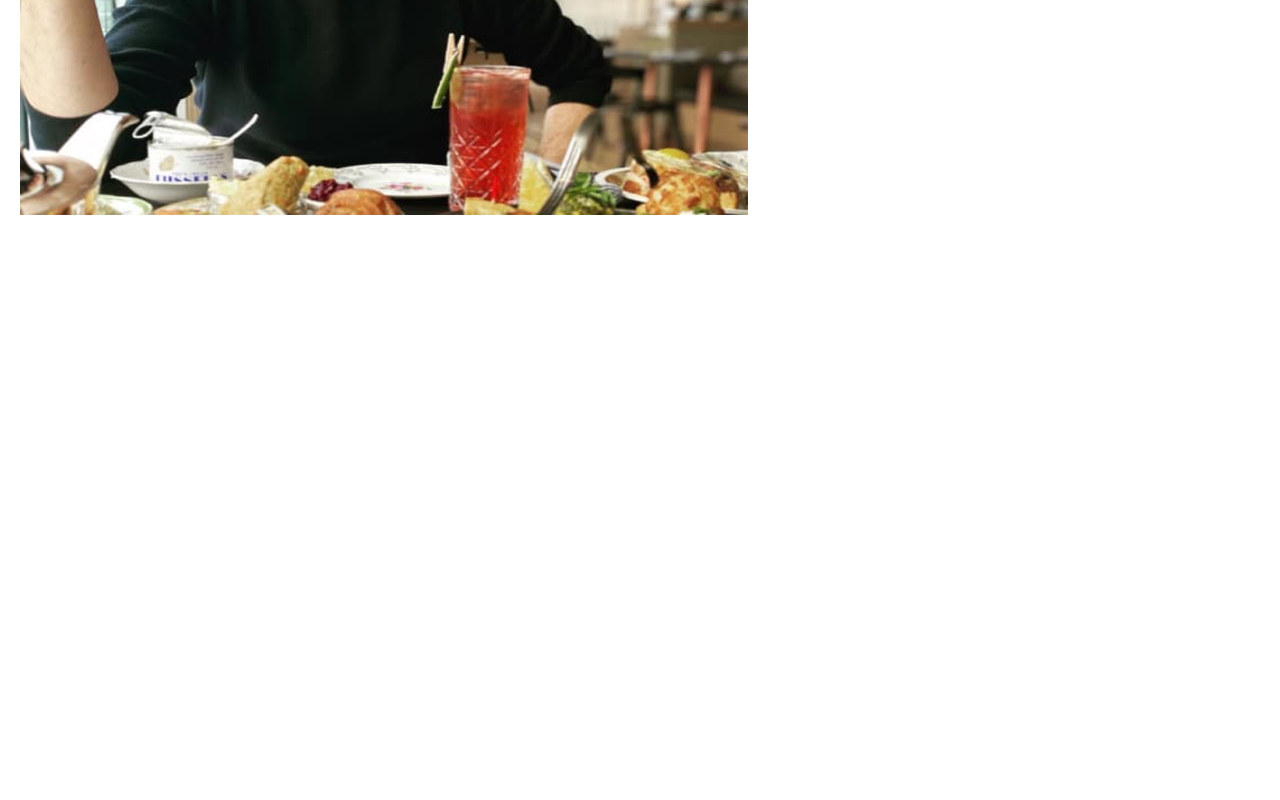
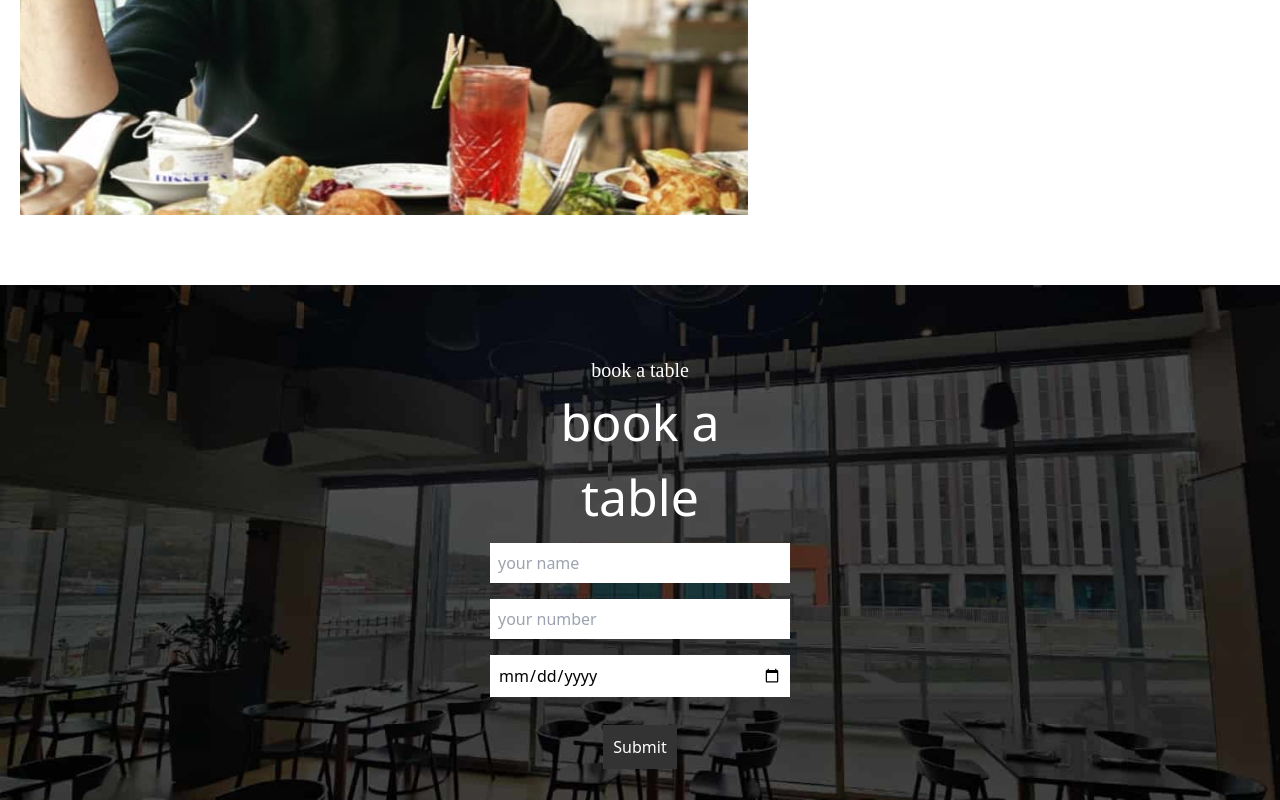
Before and after one commit to AnnMatsarska/terre-test, a Next.js app: page / in a window 1280 px wide. Shown: the part 3206-4006 px from the top of the page. Before the commit the page ends 3491 px from the top, so only its background shows below. Built offline with nearby package versions, Linux system fonts and the light colour scheme.

Commit message:
add form

```diff
--- a/package.json
+++ b/package.json
@@ -9,12 +9,15 @@
     "lint": "next lint"
   },
   "dependencies": {
+    "@hookform/resolvers": "^3.3.4",
     "eslint-config-prettier": "^9.1.0",
     "next": "14.2.0",
     "prettier": "^3.2.5",
     "react": "^18",
     "react-dom": "^18",
-    "react-icons": "^5.0.1"
+    "react-hook-form": "^7.51.3",
+    "react-icons": "^5.0.1",
+    "zod": "^3.22.4"
   },
   "devDependencies": {
     "@types/node": "^20",
--- a/src/app/globals.css
+++ b/src/app/globals.css
@@ -28,3 +28,18 @@ img {
   max-width: 100%;
   height: auto;
 }
+
+.input-field {
+  padding: 8px;
+  margin: 8px;
+  width: 300px;
+}
+
+.btn-submit {
+  padding: 10px;
+  margin: 20px;
+  background-color: #333;
+  color: white;
+  border: none;
+  cursor: pointer;
+}
--- a/src/app/page.tsx
+++ b/src/app/page.tsx
@@ -1,6 +1,7 @@
 'use client';
 
 import About from '@/components/About';
+import Booking from '@/components/Booking';
 import Hero from '@/components/Hero';
 import History from '@/components/History';
 import Schedule from '@/components/Schedule';
@@ -12,6 +13,7 @@ export default function Home() {
       <History />
       <About />
       <Schedule />
+      <Booking />
     </>
   );
 }
--- a/src/components/About.tsx
+++ b/src/components/About.tsx
@@ -8,7 +8,7 @@ const About = () => {
         <p className="lowercase font-sans font-medium text-[20px] md:text-[30px] 2xl:text-[50px] text-white">
           Text abouT photo#1
         </p>
-        <div className="flex gap-[10px] items-center">
+        <div className="flex gap-[10px] items-center flex-wrap">
           <Image
             src="/ab-1.jpg"
             alt="inst"
--- /dev/null
+++ b/src/components/Booking.tsx
@@ -0,0 +1,85 @@
+'use client';
+
+import React from 'react';
+import { useForm, SubmitHandler } from 'react-hook-form';
+import { zodResolver } from '@hookform/resolvers/zod';
+import { z } from 'zod';
+
+interface IData {
+  name: string;
+  number: string;
+  date: string;
+}
+
+const Booking = () => {
+  const schema = z.object({
+    name: z.string(),
+    number: z.string().min(10).max(10),
+    date: z.string().refine((val) => {
+      return !isNaN(Date.parse(val));
+    }, 'Enter a valid date'),
+  });
+
+  const {
+    register,
+    handleSubmit,
+    reset,
+    formState: { errors },
+  } = useForm<IData>({
+    resolver: zodResolver(schema),
+  });
+
+  const onSubmit: SubmitHandler<IData> = (data) => {
+    console.log(data);
+    reset();
+  };
+
+  return (
+    <section className="bg-booking bg-cover h-[430px] md:h-[515px] 2xl:h-[610px] pt-[60px] md:pt-[70px] 2xl:pt-[102px] w-full mx-auto px-[10px] md:px-[20px] 2xl:px-[120px]">
+      <p className="text-white font-montez font-normal text-center text-[17px] md:text-[20px] 2xl:text-[22px] w-[100px] mx-auto">
+        book a table
+      </p>
+      <p className="text-white font-sans font-medium text-center text-[40px] md:text-[50px] 2xl:text-[60px] w-[245px] mx-auto">
+        book a table
+      </p>
+      <form
+        onSubmit={handleSubmit(onSubmit)}
+        className="flex flex-col items-center"
+      >
+        <input
+          type="text"
+          {...register('name')}
+          placeholder="your name"
+          className="input-field"
+        />
+        {errors.name && <span className="text-red-500">Name is required</span>}
+
+        <input
+          type="text"
+          {...register('number')}
+          placeholder="your number"
+          className="input-field"
+        />
+        {errors.number && (
+          <span className="text-red-500">
+            Number is required and must be 10 characters long
+          </span>
+        )}
+
+        <input
+          type="date"
+          {...register('date')}
+          placeholder="date"
+          className="input-field"
+        />
+        {errors.date && <span className="text-red-500">Date is required</span>}
+
+        <button type="submit" className="btn-submit">
+          Submit
+        </button>
+      </form>
+    </section>
+  );
+};
+
+export default Booking;
--- a/tailwind.config.js
+++ b/tailwind.config.js
@@ -27,6 +27,7 @@ module.exports = {
         historymob: "url('/mob-bg.png')",
         historytab: "url('/tab-bg.png')",
         about: "url('/ab-1.jpg')",
+        booking: "url('/booking-bg.jpg')",
       },
     },
   },
```
Also changed, not shown: public/booking-bg.jpg (added), 1 other file (tests, documents, lock files or other folders).
